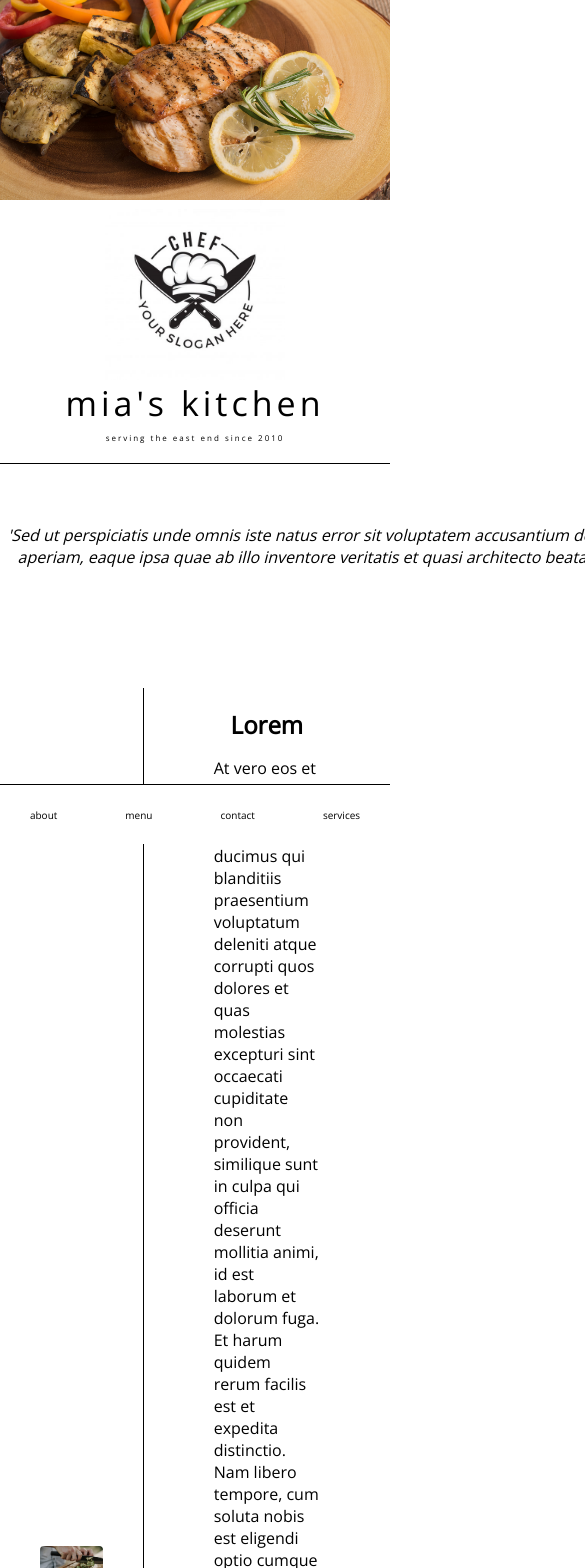
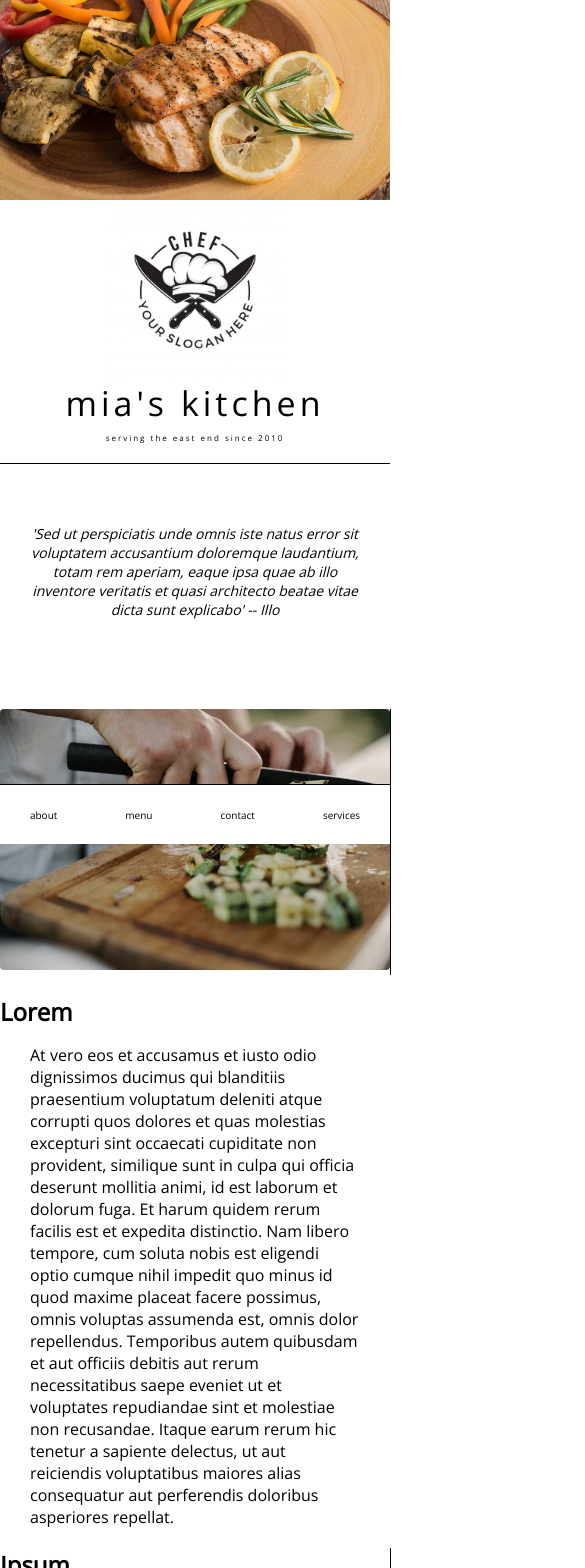
Before and after one commit to mikey-mo/mias-kitchen, a React (Create React App) app: page /about in a window 390 px wide. Shown: the top 1568 px of the page, 585 px wide, since content can reach past the window. Built offline with nearby package versions, Linux system fonts and the light colour scheme.

Commit message:
fix mobile css

```diff
--- a/src/views/views.scss
+++ b/src/views/views.scss
@@ -14,10 +14,6 @@
     justify-content: center;
     align-items: center;
     margin: 0 auto;
-
-    &__icon {
-
-    }
 
     &__button {
       padding: 0 20px;
@@ -53,7 +49,11 @@
     font-style: italic;
     font-weight: lighter;
     text-align: center;
-    width: 850px;
+
+    @media (max-width: 480px) {
+      font-size: 14px;
+      padding: 0 20px
+    }
   }
 
   &__column {
@@ -79,10 +79,21 @@
       width: 100%;
       border-radius: 4px;
     }
+
+    @media (max-width: 480px) {
+      padding: 0;
+      margin-top: 10px;
+      display: block;
+      width: 100%;
+    }
   }
 
   .left-column {
     border-right: 1px solid black;
+  }
+
+  @media (max-width: 1050px) {
+    display: block;
   }
 }
 
```
